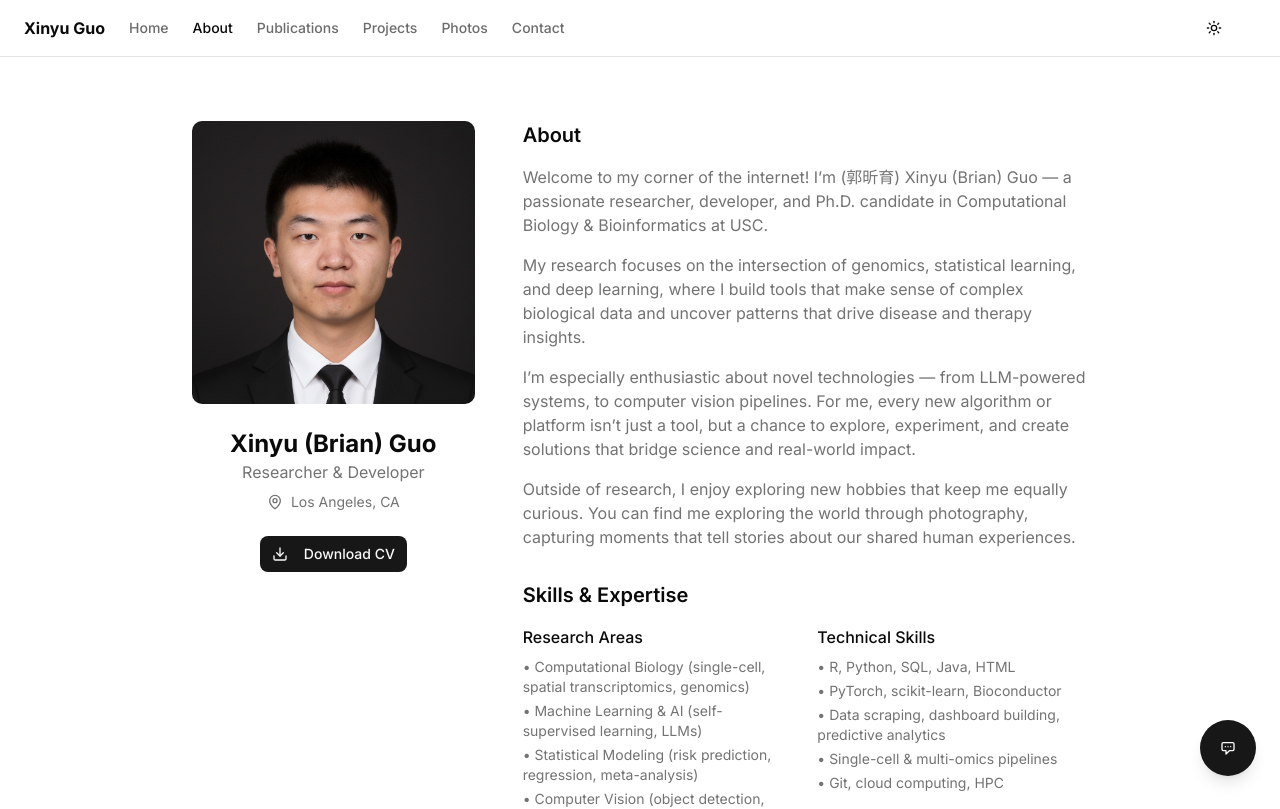
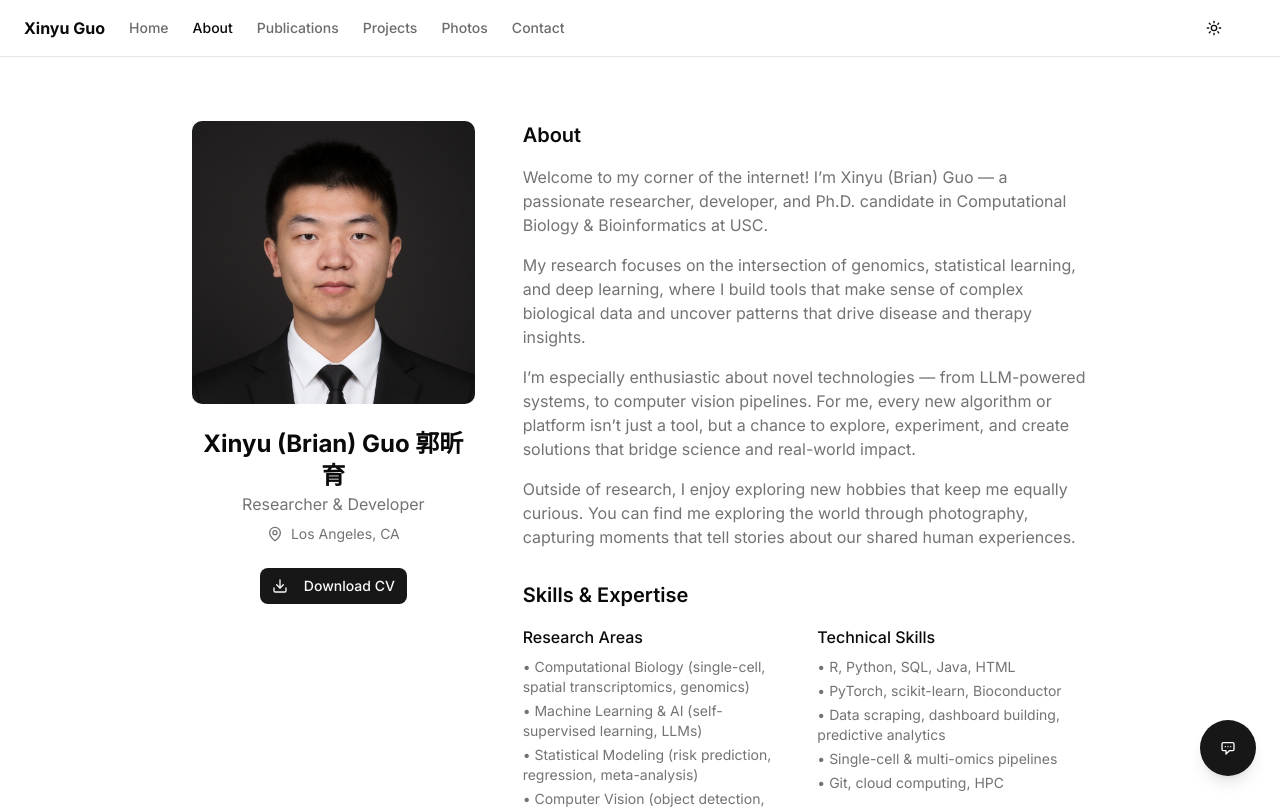
Before and after one commit to Thewhey-Brian/personal-website, a Next.js app: page /about in a window 1280 px wide. Shown: the top 809 px of the page. Built offline with nearby package versions, Linux system fonts and the light colour scheme.

Commit message:
Revised names

```diff
--- a/src/app/about/page.tsx
+++ b/src/app/about/page.tsx
@@ -26,7 +26,7 @@ export default function AboutPage() {
                 />
               </div>
               <div className="mt-6 text-center">
-                <h1 className="text-2xl font-bold">Xinyu (Brian) Guo</h1>
+                <h1 className="text-2xl font-bold">Xinyu (Brian) Guo 郭昕育</h1>
                 <p className="text-muted-foreground">Researcher & Developer</p>
                 <div className="mt-2 flex items-center justify-center gap-2 text-sm text-muted-foreground">
                   <MapPin className="h-4 w-4" />
@@ -50,7 +50,7 @@ export default function AboutPage() {
                 <h2 className="text-xl font-semibold mb-4">About</h2>
                 <div className="space-y-4 text-muted-foreground">
                   <p>
-                    Welcome to my corner of the internet! I’m (郭昕育) Xinyu (Brian) Guo — a passionate researcher,
+                    Welcome to my corner of the internet! I’m Xinyu (Brian) Guo — a passionate researcher,
                     developer, and Ph.D. candidate in Computational Biology & Bioinformatics at USC.
                   </p>
                   <p>
```
